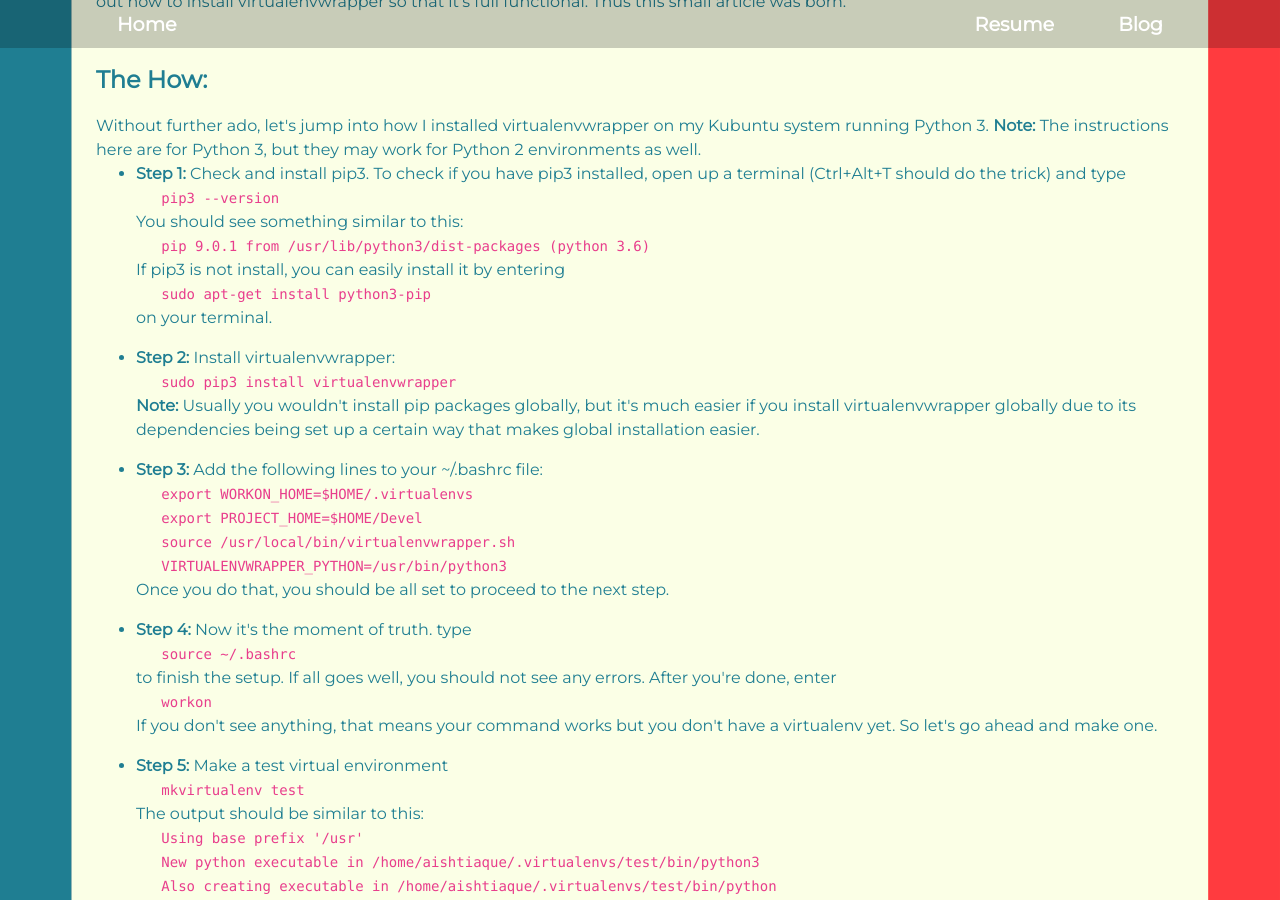
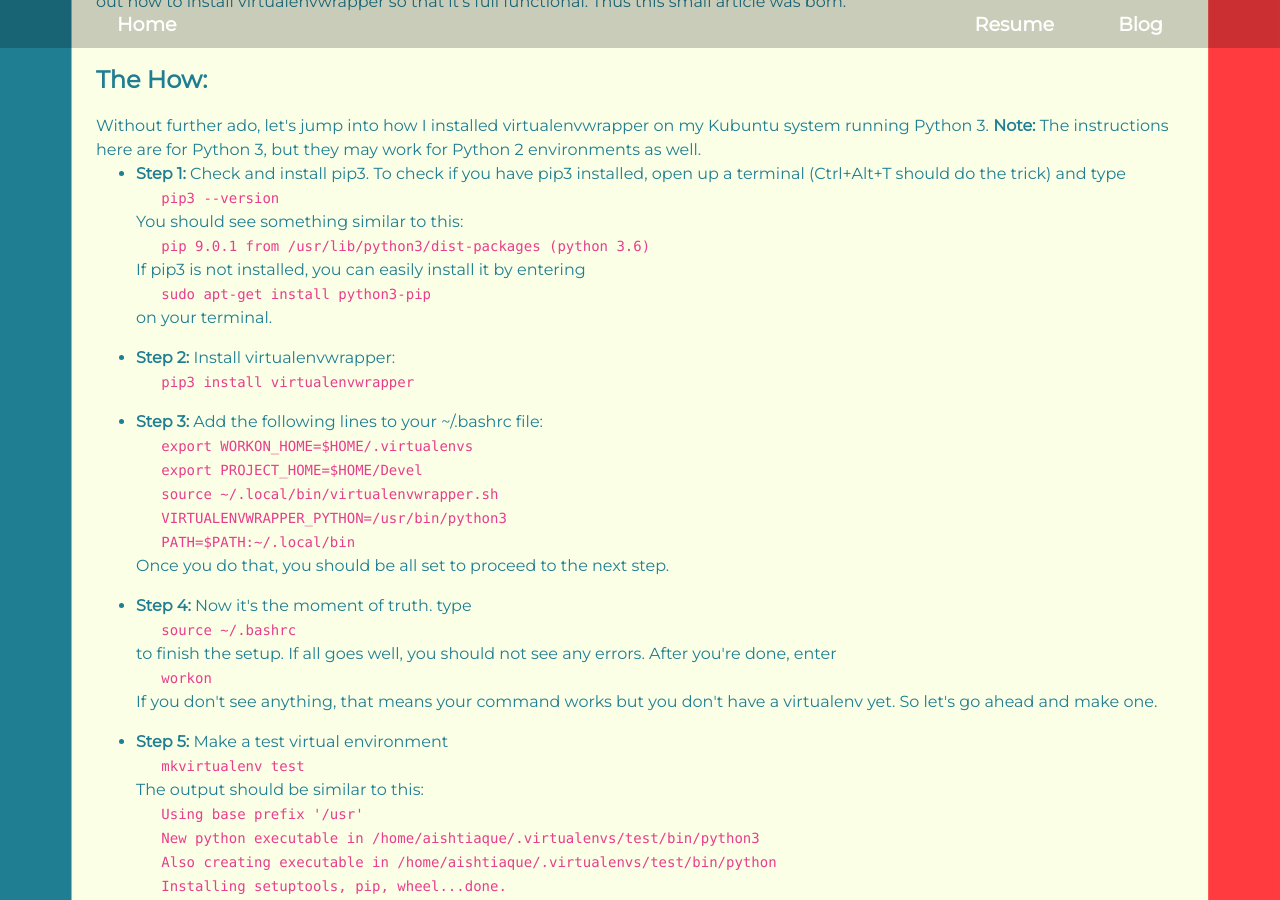
Before and after one commit to ishtiaque06/ishtiaque06.github.io, a Jekyll site: the page built from _posts/2018-09-21-virtualenvwrapper-python3-ubuntu.html, in a window 1280 px wide and 900 px high, scrolled down 534 px. Built offline with Jekyll 4.4.1, drawn with Linux system fonts in a browser that asks for light colours; nearby versions of some CDN libraries.

Commit message:
Updated with working implementation

```diff
--- a/_posts/2018-09-21-virtualenvwrapper-python3-ubuntu.html
+++ b/_posts/2018-09-21-virtualenvwrapper-python3-ubuntu.html
@@ -51,25 +51,23 @@
 								<code>&nbsp&nbsp&nbsppip3 --version</code><br/>
 							You should see something similar to this:<br/>
 								<code>&nbsp&nbsp&nbsppip 9.0.1 from /usr/lib/python3/dist-packages (python 3.6)</code><br/>
-							If pip3 is not install, you can easily install it by
+							If pip3 is not installed, you can easily install it by
 							entering<br/>
 								<code>&nbsp&nbsp&nbspsudo apt-get install python3-pip</code><br/>
 							on your terminal.<p/>
 						</li>
 						<li>
 							<b>Step 2:</b> Install virtualenvwrapper:<br/>
-								<code>&nbsp&nbsp&nbspsudo pip3 install virtualenvwrapper</code><br/>
-							<b>Note:</b> Usually you wouldn't install pip packages globally,
-							but it's much easier if you install virtualenvwrapper globally
-							due to its dependencies being set up a certain way that makes
-							global installation easier.<p/>
+								<code>&nbsp&nbsp&nbsppip3 install virtualenvwrapper</code><br/>
+							<p/>
 						</li>
 						<li>
 							<b>Step 3:</b> Add the following lines to your ~/.bashrc file:<br/>
 								<code>&nbsp&nbsp&nbspexport WORKON_HOME=$HOME/.virtualenvs</code><br/>
 								<code>&nbsp&nbsp&nbspexport PROJECT_HOME=$HOME/Devel</code><br/>
-								<code>&nbsp&nbsp&nbspsource /usr/local/bin/virtualenvwrapper.sh</code><br/>
+								<code>&nbsp&nbsp&nbspsource ~/.local/bin/virtualenvwrapper.sh</code><br/>
 								<code>&nbsp&nbsp&nbspVIRTUALENVWRAPPER_PYTHON=/usr/bin/python3</code><br/>
+							<code>&nbsp&nbsp&nbspPATH=$PATH:~/.local/bin</code><br/>
 							Once you do that, you should be all set to proceed to the next step.
 						</li><p/>
 						<li>
```
